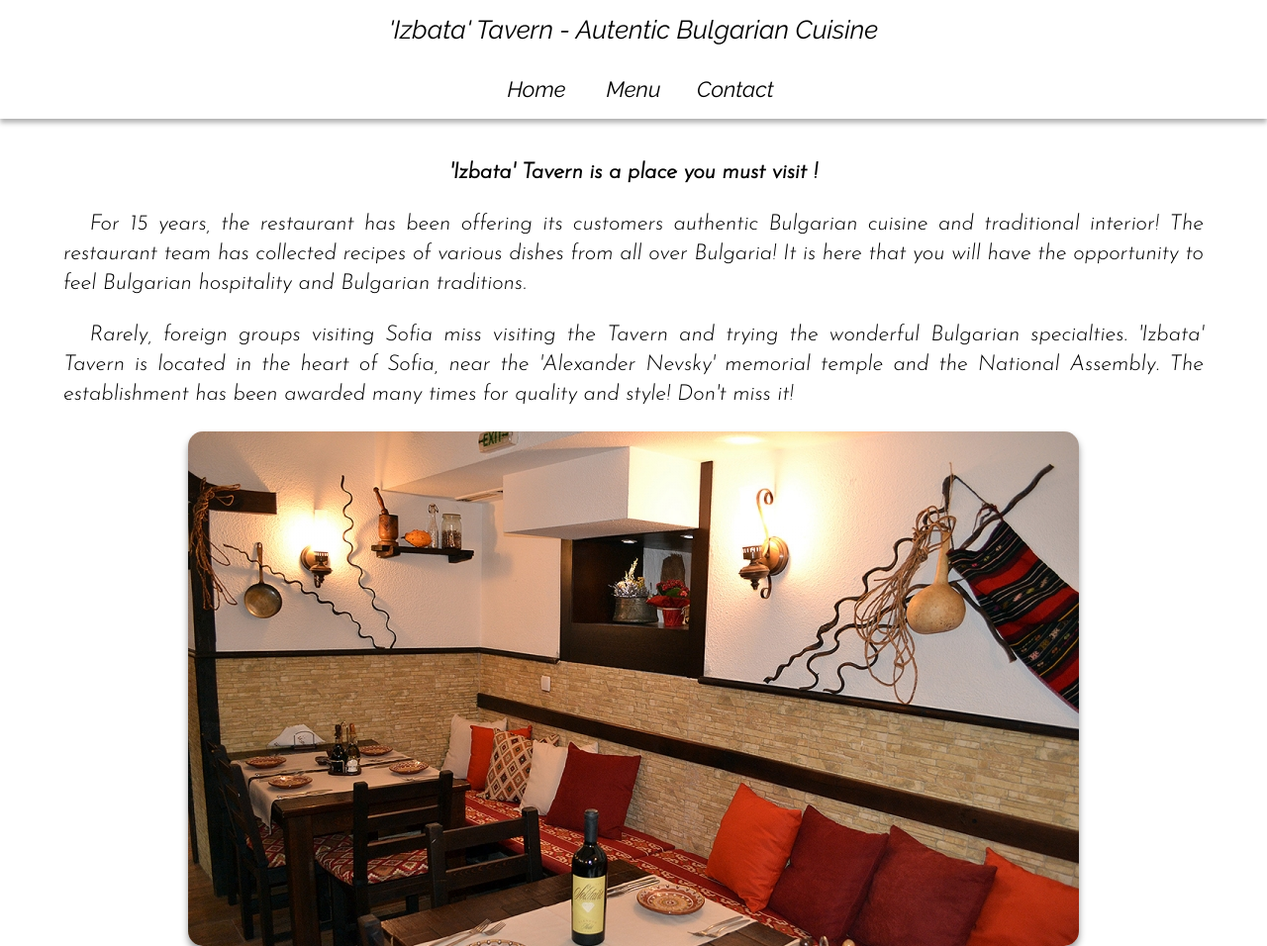
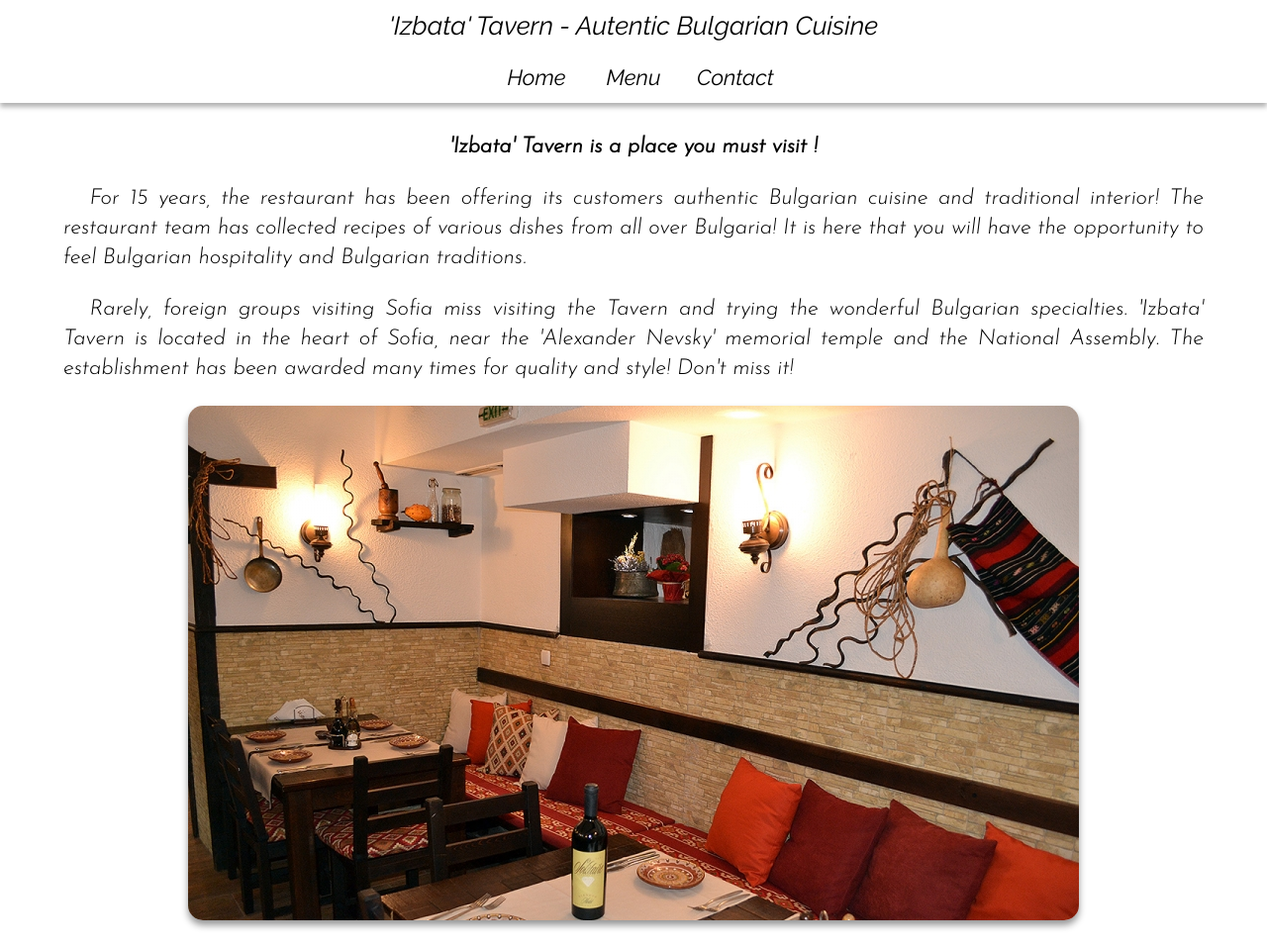
Before and after one commit to steress/restaurant, a website built with webpack: page dist/index.html in a window 1280 px wide. Shown: the top 956 px of the page at 99% size. Built offline with Linux system fonts and the light colour scheme.

Commit message:
fixed some heights

```diff
--- a/src/style.css
+++ b/src/style.css
@@ -5,10 +5,10 @@ body {
 
 /* header part */
 .header {
-    height: 15vh;
+    height: 13vh;
     width: 100vw;
     display: grid;
-    grid-template-columns: 2fr 0.8fr 2fr;
+    grid-template-columns: 2fr 0.5fr 2fr;
     box-shadow: 0 4px 5px rgb(177, 177, 177);
     background-color: white;
 
@@ -38,7 +38,7 @@ body {
     grid-column: 3/4;
     align-self: center;
     justify-self:center;
-    margin-right: 15%;
+    margin-right: 5vw;
 }
 
 .headerRight > button {
@@ -58,8 +58,8 @@ body {
 
 /* main part */
 .main{
-    margin: 40px 5vw 30px 5vw;
-    height: calc(85vh - 100px);
+    margin: 30px 5vw 30px 5vw;
+    height: calc(85vh - 70px);
     font-family: 'Josefin Sans', sans-serif;
 }
 
@@ -102,6 +102,7 @@ body {
     grid-template-columns: repeat(3, 1fr);
     grid-template-rows: repeat(2, minmax(280px, 1fr));
     gap: 15px;
+    height: auto;
 }
 
 .mainMenu > div {
@@ -109,7 +110,7 @@ body {
     flex-direction: column;
     align-items: center;
     gap: 10px;
-    margin-bottom: 10px;
+    /* margin-bottom: 10px; */
 }
 
 .menuPics {
```
Also changed, not shown: dist/main.js, 1 other file.
